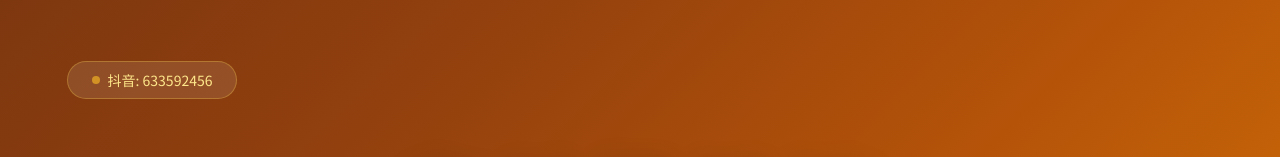
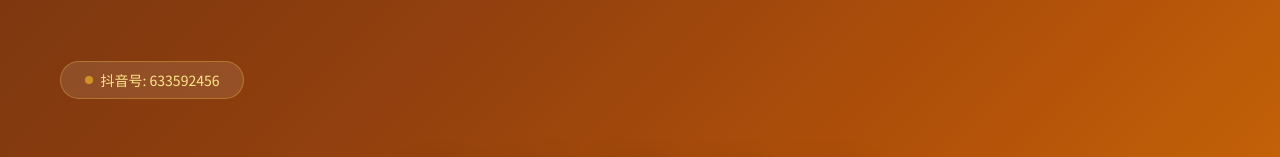
Before and after one commit to johnll20262026-design/Boge, a React (Vite) app: page / in a window 1280 px wide. Shown: the part 133-290 px from the top of the page. Built offline with nearby package versions, Linux system fonts and the light colour scheme.

Commit message:
修正抖音号文字

```diff
--- a/src/components/Hero.tsx
+++ b/src/components/Hero.tsx
@@ -21,7 +21,7 @@ export default function Hero() {
         <div className="mb-6 sm:mb-8 opacity-0 animate-fade-in-down" style={{ animationDelay: "200ms" }}>
           <div className="inline-flex items-center gap-2 bg-white/10 backdrop-blur-sm border border-gold-300/30 rounded-full px-4 sm:px-6 py-1.5 sm:py-2 mb-4 sm:mb-6 max-w-full">
             <span className="w-2 h-2 bg-gold-400 rounded-full animate-pulse flex-shrink-0"></span>
-            <span className="text-gold-200 text-xs sm:text-sm whitespace-nowrap">抖音: {personalInfo.douyinId}</span>
+            <span className="text-gold-200 text-xs sm:text-sm whitespace-nowrap">抖音号: {personalInfo.douyinId}</span>
           </div>
         </div>
 
```
